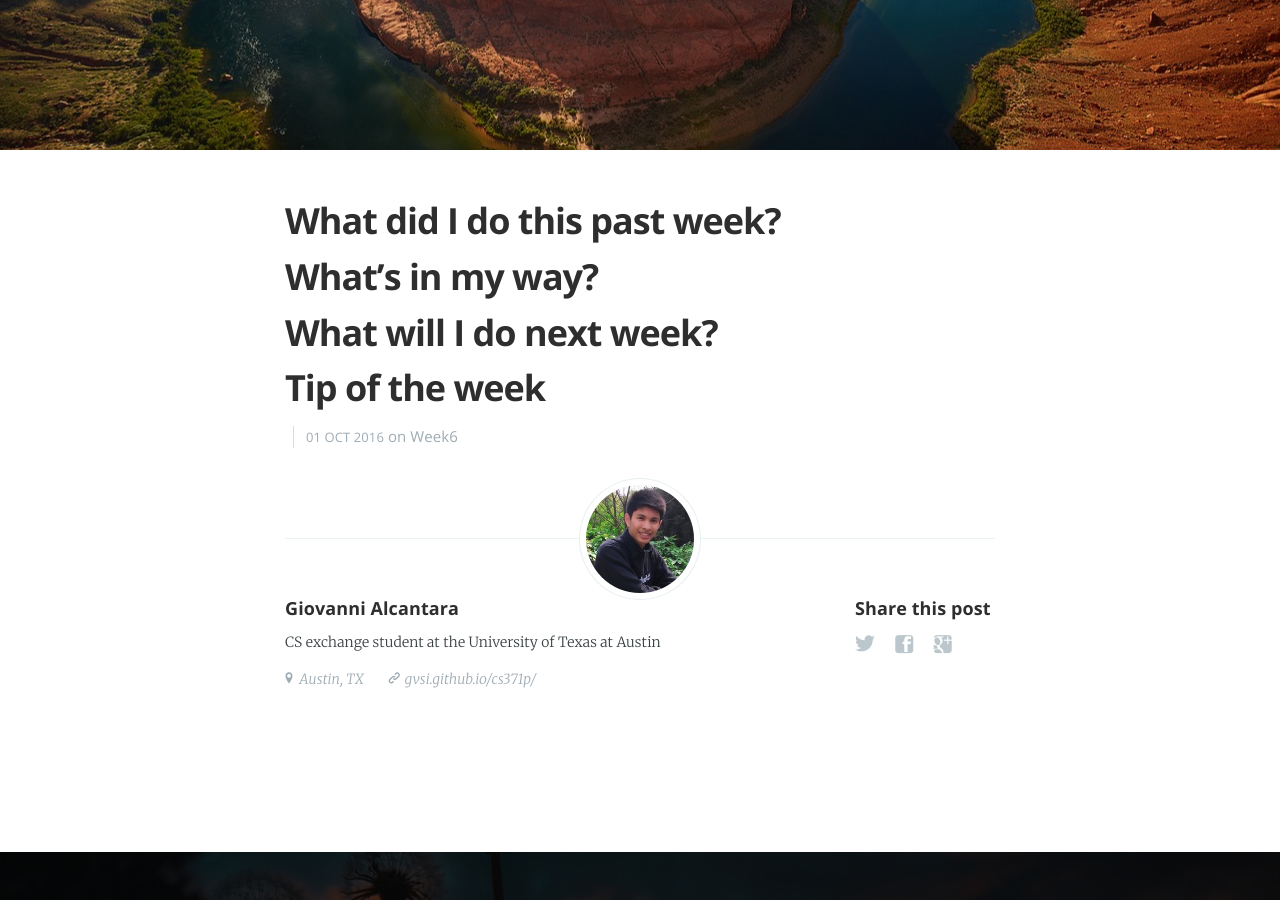
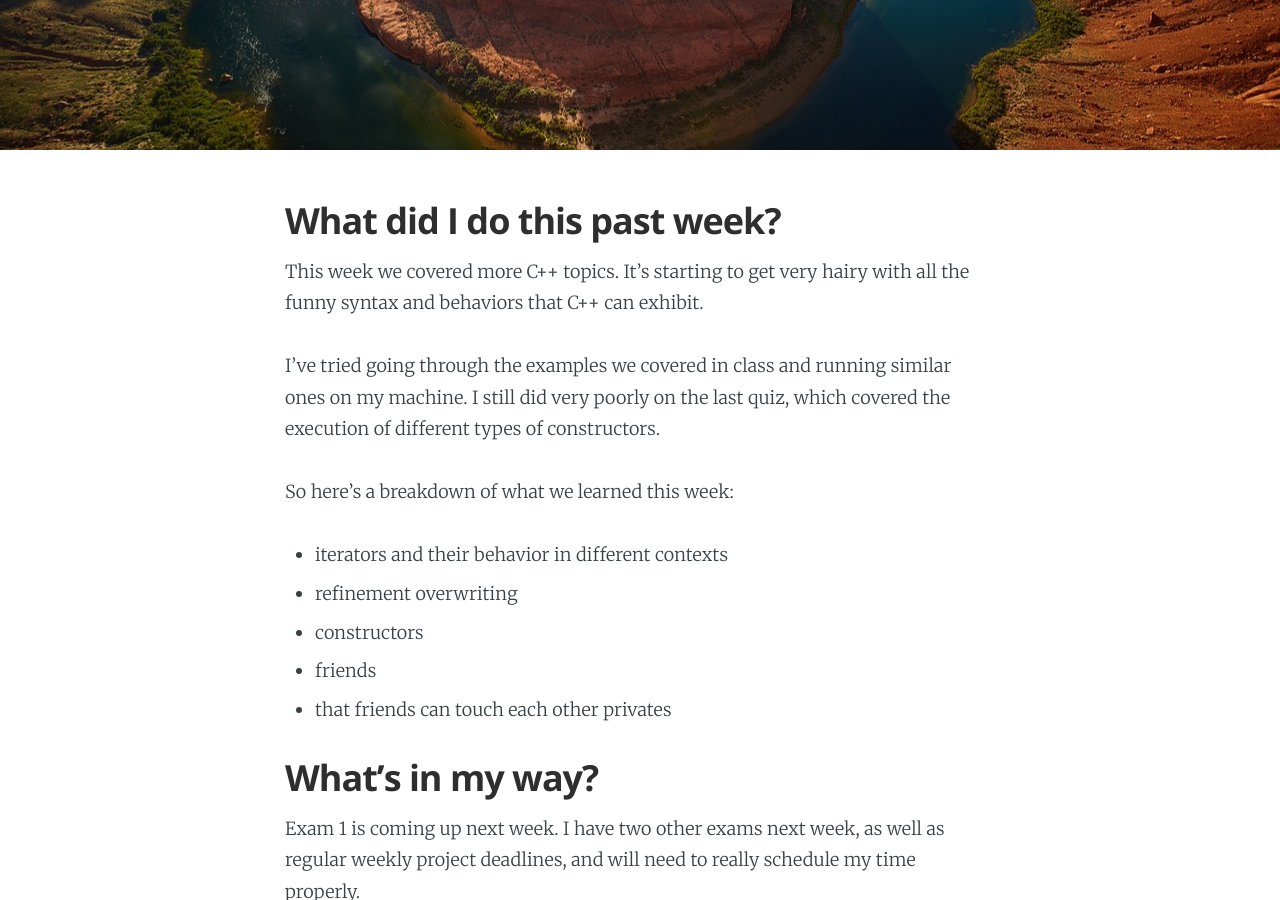
Before and after one commit to gvsi/cs371p, a Jekyll site: the page built from _posts/2016-10-01-week-six.md, in a window 1280 px wide and 900 px high, scrolled down 300 px. Built offline with Jekyll 4.4.1, drawn with Linux system fonts in a browser that asks for light colours; nearby versions of some CDN libraries; some of the changed text lies outside the part shown.

Commit message:
Finish week6 blog

```diff
--- a/_posts/2016-10-01-week-six.md
+++ b/_posts/2016-10-01-week-six.md
@@ -12,9 +12,23 @@ logo: 'assets/images/logo.png'
 ---
 
 ## What did I do this past week?
+This week we covered more C++ topics. It's starting to get very hairy with all the funny syntax and behaviors that C++ can exhibit.
+
+I've tried going through the examples we covered in class and running similar ones on my machine. I still did very poorly on the last quiz, which covered the execution of different types of constructors.
+
+So here's a breakdown of what we learned this week:
+
+- iterators and their behavior in different contexts
+- refinement overwriting
+- constructors
+- friends
+- that friends can touch each other privates
 
 ## What's in my way?
+Exam 1 is coming up next week. I have two other exams next week, as well as regular weekly project deadlines, and will need to really schedule my time properly.
 
 ## What will I do next week?
+Mostly try to survive. I have started following my review schedule two days ago, and I'm not falling behind yet!
 
 ## Tip of the week
+[Hackerrank's Cracking the Coding Interview](https://www.hackerrank.com/domains/tutorials/cracking-the-coding-interview) has just been published. It contains videos on interview techniques that the author of CTCI filmed, as well as a collection of problems that you can solve on Hackerrank's online IDE.
```
